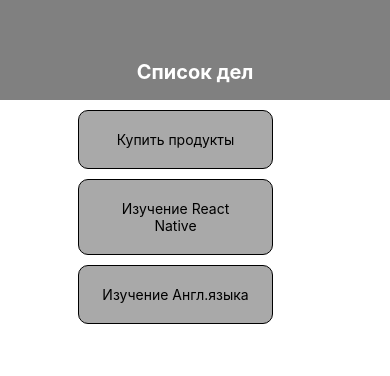
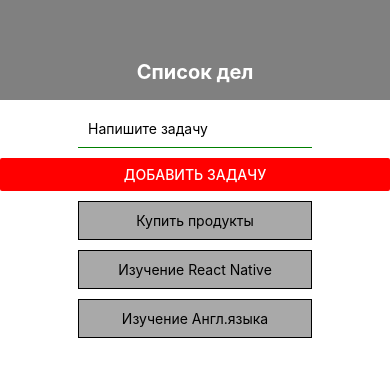
Before and after one commit to SinitsynAlekcander/todolist_RN, a React Native app: screen / in a window 390 px wide. Shown: the top 376 px of the page. Built offline with nearby package versions, Linux system fonts and the light colour scheme.

Commit message:
Add <Form/>

```diff
--- a/App.js
+++ b/App.js
@@ -1,33 +1,38 @@
 import { StatusBar } from 'expo-status-bar';
 import { useState } from 'react';
 import { FlatList, StyleSheet, View, Text } from 'react-native';
+import Form from './components/Form';
 import Header from './components/Header';
 import ListItem from './components/ListItem';
+
+
 
 export default function App() {
 
   const [listOfItems, setListOfItems] = useState([
-    {
-      text: 'Купить продукты',
-      id: 1
-    },
-    {
-      text: 'Изучение React Native',
-      id: 2
-    },
-    {
-      text: 'Изучение Англ.языка',
-      id: 3
-    },
-  ])
+    { text: 'Купить продукты', id: 1 },
+    { text: 'Изучение React Native', id: 2 },
+    { text: 'Изучение Англ.языка', id: 3 }])
+
+  const addItem = (text) => {
+    setListOfItems((list) => {
+      return [
+        { text: text, id: 5 },
+        ...list
+      ]
+    })
+  };
 
   return (
     <View>
       <Header />
+      <Form addItem={addItem} />
       <View>
         <FlatList
           data={listOfItems}
-          renderItem={({ item }) => <ListItem item={item} />}
+          renderItem={({ item }) => (
+            <ListItem item={item} />
+          )}
         />
       </View>
     </View>
@@ -37,5 +42,3 @@ export default function App() {
 const styles = StyleSheet.create({
 
 });
-
-{/* <ListItem item={item.text}/> */ }
--- /dev/null
+++ b/components/Form.js
@@ -0,0 +1,36 @@
+import { useState } from 'react';
+import { StyleSheet, TextInput, Text, Button, View } from 'react-native';
+
+
+export default function Form({addItem}) {
+    const [text, setValue] = useState('');
+
+    const onChange = (text) => {
+        setValue(text);
+    };
+
+    return (
+        <View>
+            <TextInput
+                style={styles.input}
+                onChangeText={onChange}
+                placeholder='Напишите задачу'
+            />
+            <Button
+                color='red'
+                onPress={() => addItem(text)}
+                title='Добавить задачу'
+            />
+        </View>
+    );
+}
+
+const styles = StyleSheet.create({
+    input: {
+        borderBottomWidth: 1,
+        borderColor: 'green',
+        padding: 10,
+        marginVertical: 10,
+        marginHorizontal: '20%',
+    }
+});
--- a/components/ListItem.js
+++ b/components/ListItem.js
@@ -10,14 +10,13 @@ export default function ListItem({ item }) {
 
 const styles = StyleSheet.create({
     text: {
-        padding: 20,
+        padding: 10,
         textAlign: 'center',
         backgroundColor: '#A9A9A9',
         borderWidth: 1,
         borderColor: 'black',
-        borderRadius: 10,
+        // borderRadius: 10,
         marginTop: 10,
-        width: '50%',
-        marginLeft: '20%'
+        marginHorizontal: '20%'
     }
 });
```
